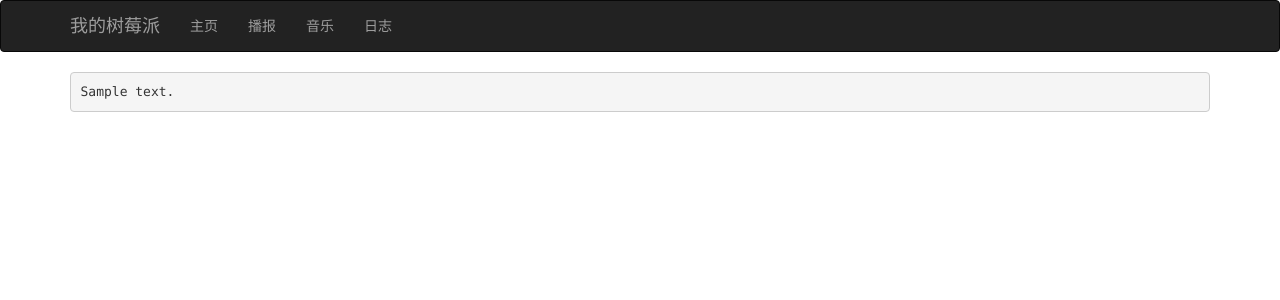
After one commit to lhysrc/pi_say, a Flask app: template www/templates/log.html in a window 1280 px wide. The commit adds this page. Shown: the top 300 px of the page. Run offline with Flask 2, Linux system fonts and the light colour scheme; the template is opened without the code that fills it: most values are stand-ins (such as "Sample title", 1, 10 or a date in 2020); parts of the project's set-up code (start-up, migrations or seed data) failed here and were passed over; some libraries are stand-ins or nearby versions.

Commit message:
添加log页面

```diff
--- a/www/templates/base.html
+++ b/www/templates/base.html
@@ -19,6 +19,7 @@
                 <li class="{% if index %}active{% endif %}"><a href="/">主页</a></li>
                 <li class="{% if read %}active{% endif %}"><a href="/read">播报</a></li>
                 <li class="{% if music %}active{% endif %}"><a href="/music">音乐</a></li>
+                <li class="{% if log %}active{% endif %}"><a href="/log">日志</a></li>
             </ul>
         </div>
     </div>
--- /dev/null
+++ b/www/templates/log.html
@@ -0,0 +1,7 @@
+{% extends "base.html" %}
+
+{% block content %}
+    <div class="container">
+        <pre>{{ log_text }}</pre>
+    </div>
+{% endblock %}
```
Also changed, not shown: www/views.py (+7 -0 lines).
